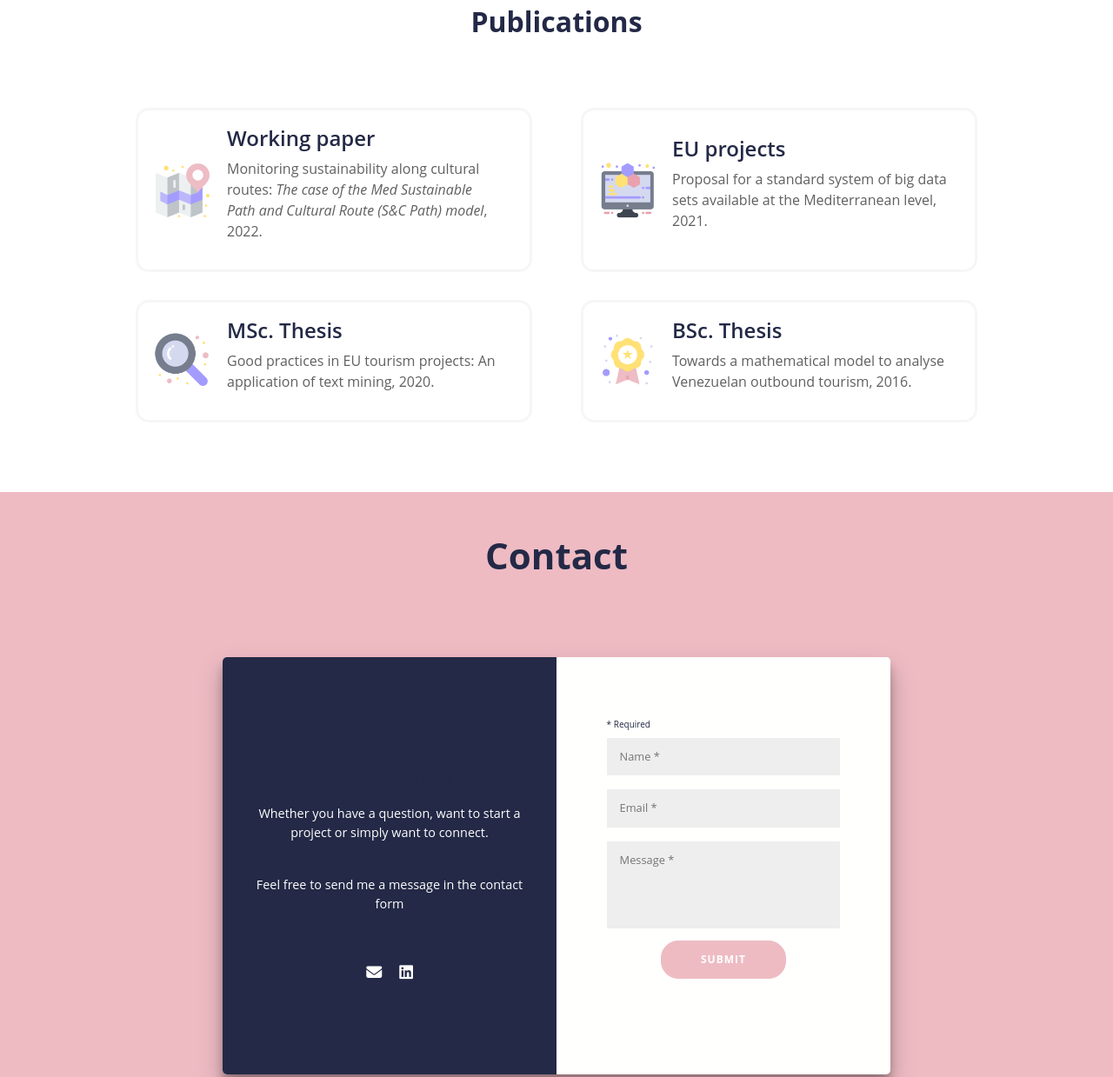
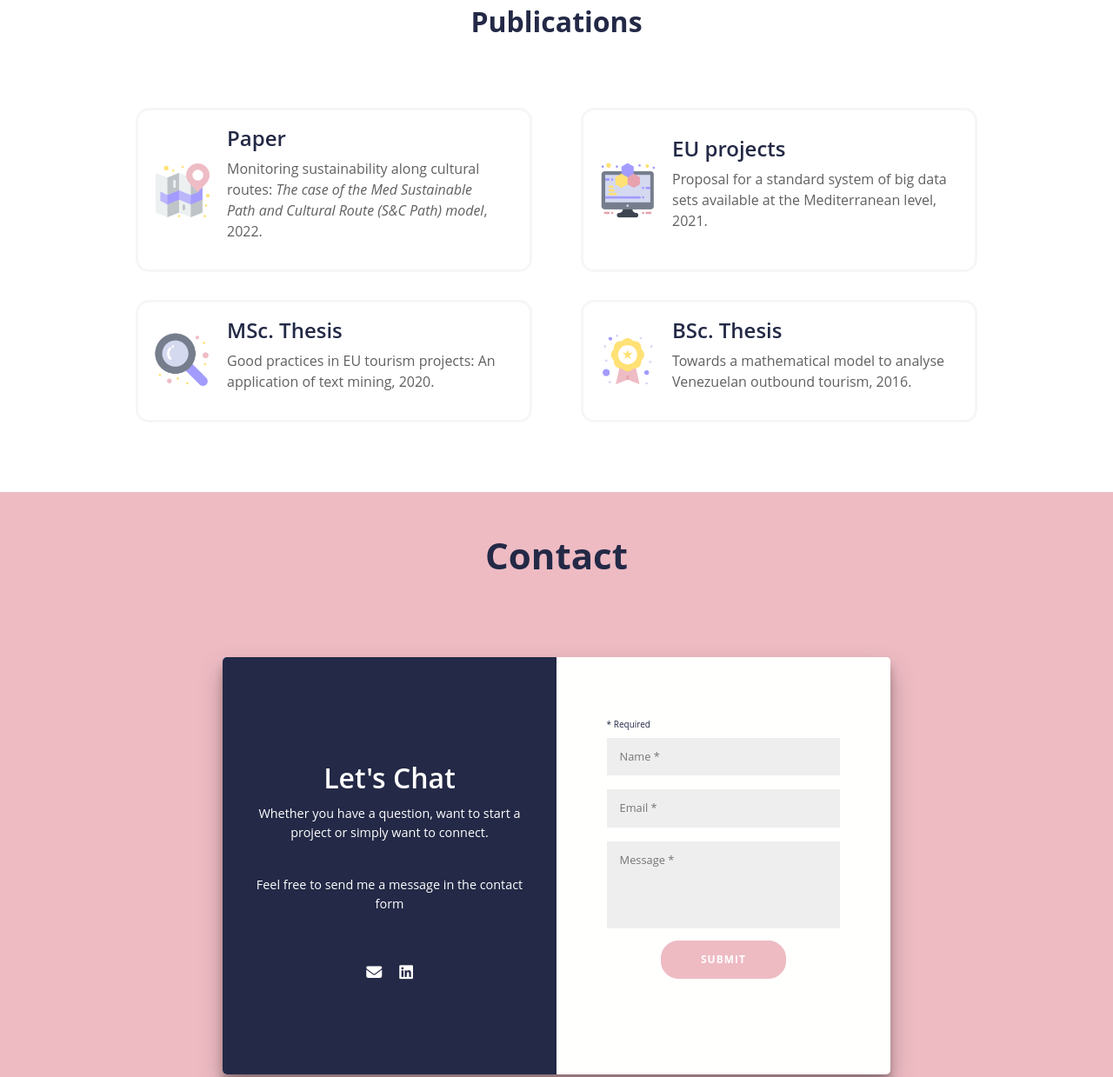
Before and after one commit to vchiara/vchiara.github.io, a plain HTML site: page index.html in a window 1280 px wide. Shown: the part 6523-7762 px from the top of the page at 87% size. Drawn offline with nearby package versions, Linux system fonts and the light colour scheme.

Commit message:
Update index.html

```diff
--- a/css/contact.css
+++ b/css/contact.css
@@ -13,12 +13,11 @@
   margin-top: 60px;
 }
 
-
-
 .contact-container h2 {
   font-size: 32px;
   margin-bottom: 10px;
   font-weight: 600;
+  color: #fffffe;
 }
 
 .social-container {
--- a/index.html
+++ b/index.html
@@ -3,6 +3,13 @@
   <head>
     <meta charset="utf-8">
     <meta name="viewport" content="width=device-width, initial-scale=1">
+    <meta property="og:title" content="Valeria Villalobos | Data Analyst, Tourism Researcher"/>
+    <meta property="og:image" content="https://ibb.co/dDp4DTh"/>
+    <meta property="og:description" content="Personal Website - Portfolio"/>
+    <meta property="og:url" content="https://valeriavillalobos.com"/>
+    <meta property="og:image:width" content="1200"/>
+    <meta property="og:image:height" content="627"/>
+    <meta property="og:type" content="website"/>
     <!-- Boostrap -->
     <link href="https://cdn.jsdelivr.net/npm/bootstrap@5.1.3/dist/css/bootstrap.min.css" rel="stylesheet" integrity="sha384-1BmE4kWBq78iYhFldvKuhfTAU6auU8tT94WrHftjDbrCEXSU1oBoqyl2QvZ6jIW3" crossorigin="anonymous">
     <!-- Icons-->
@@ -862,7 +869,7 @@
             <a target="_blank" href="https://www.igi-global.com/book/handbook-research-cultural-tourism-sustainability/276506" class="research m-3 p-3 d-flex align-items-center">
               <img src="./images/icons/publications/map.png" width="70" height="70" alt="">
               <div class="mx-3">
-                <h2>Working paper</h2>
+                <h2>Paper</h2>
                 <p>Monitoring sustainability along cultural routes: <i>The case of the Med Sustainable Path and Cultural Route (S&C Path) model</i>, 2022.</p>
               </div>
             </a>
```
